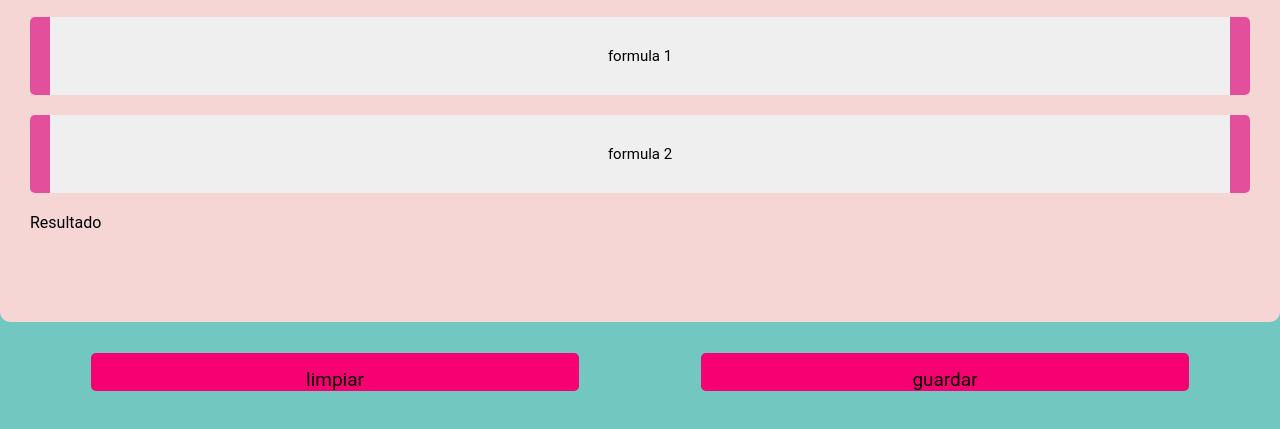
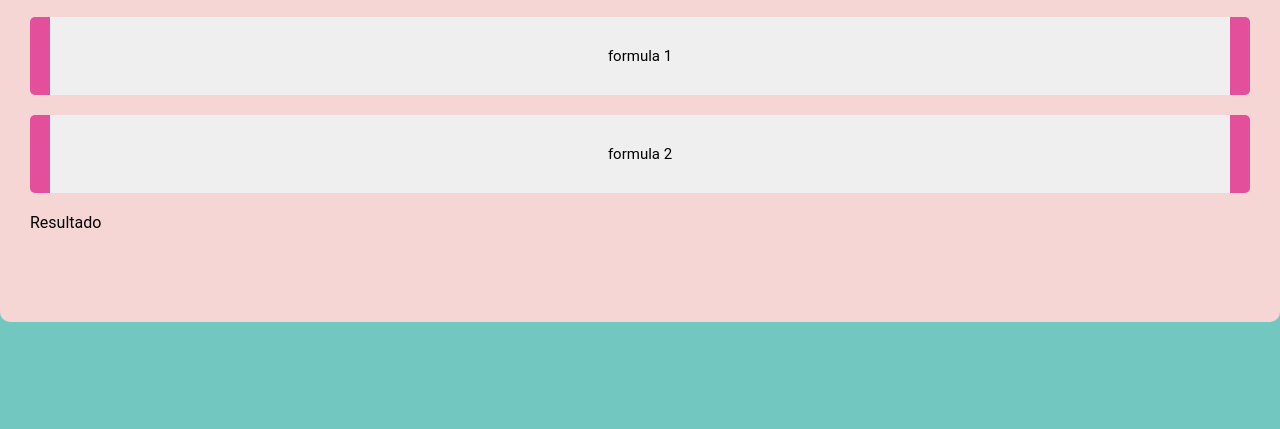
Before and after one commit to APHELOS/edadp, a plain HTML site: page index.html in a window 1280 px wide. Shown: the part 249-678 px from the top of the page. Drawn offline with Linux system fonts and the light colour scheme.

Commit message:
Update index.html

```diff
--- a/index.html
+++ b/index.html
@@ -17,8 +17,7 @@
             <button class="cajas" id="btn2">formula 2</button>
             <p>Resultado</p>
             <div class="res" id="resultado"></div>
-            <input class="btnn" type="reset" value="guardar">
-            <input class="btnn" type="reset" value="limpiar">
+
         </form>
 
         <script>
```
